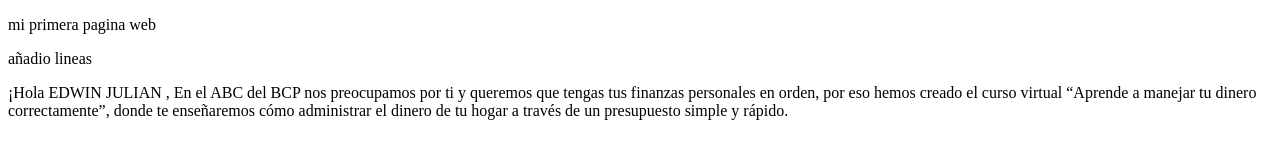
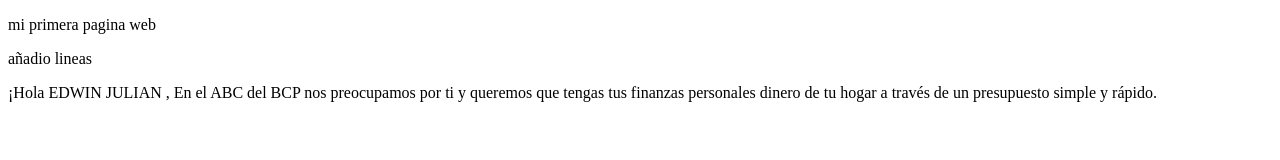
Before and after one commit to xcamayox/prueba-git, a plain HTML site: page index.html in a window 1280 px wide. Drawn offline with Linux system fonts and the light colour scheme.

Commit message:
cambio un parrafo

```diff
--- a/index.html
+++ b/index.html
@@ -9,8 +9,6 @@
     <p>añadio lineas</p>
 	<p>¡Hola EDWIN JULIAN ,
 	En el ABC del BCP nos preocupamos por ti y queremos que tengas tus finanzas personales
-	en orden, por eso hemos creado el curso virtual
-	“Aprende a manejar tu dinero correctamente”, donde te enseñaremos cómo administrar el
 	dinero de tu hogar a través de un presupuesto simple y rápido.</p>
   </body>
 </html>
```
